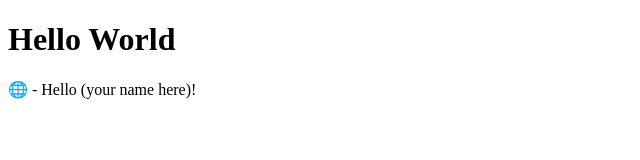
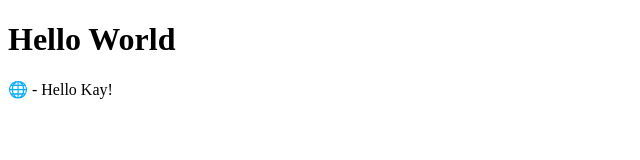
Before and after one commit to Kayvins/AzureCourse, a plain HTML site: page index.html in a window 1280 px wide. Shown: the full height of the page, 0-640 px from the left. Drawn offline with Linux system fonts and the light colour scheme.

Commit message:
2nd commit

```diff
--- a/index.html
+++ b/index.html
@@ -7,7 +7,7 @@
 <body>
 <h1>Hello World</h1>
 <p>
-&#127760 - Hello (your name here)!
+&#127760 - Hello Kay!
 </p>
 </body>
 </html>
```
Also changed, not shown: dummy.html (deleted).
